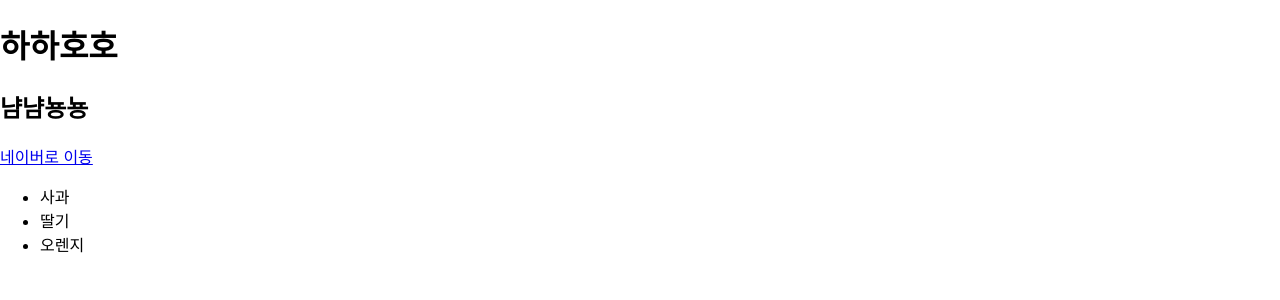
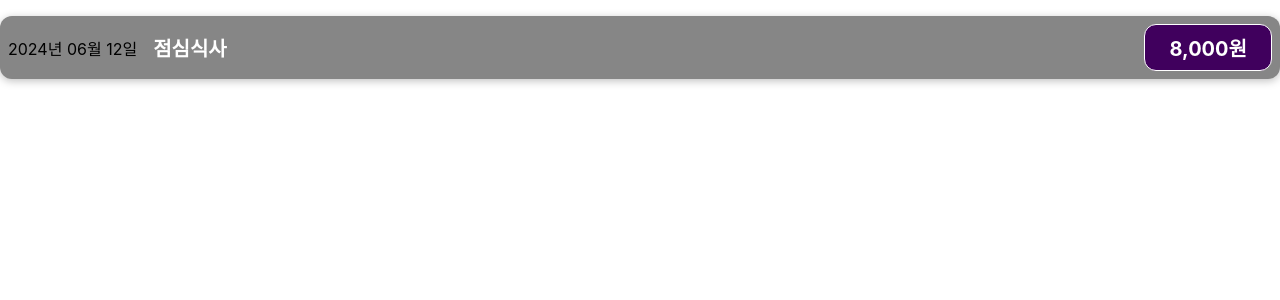
Before and after one commit to yunjeongg/REACT_STUDY20240612, a React (Create React App) app: page / in a window 1280 px wide. Shown: the top 300 px of the page. Built offline with nearby package versions, Linux system fonts and the light colour scheme.

Commit message:
# 03. 동적 데이터 렌더링

```diff
--- a/src/App.js
+++ b/src/App.js
@@ -1,38 +1,14 @@
 import logo from './logo.svg';
 import './App.css';
-import React from 'react';
-import Hello from './components/Hello';
-import Bye from './components/Bye';
-import Greet from './components/Greet';
+import React from 'react'
+import ExpenseItem from './components/expenses/ExpenseItem';
 
-function App() {
-
-  // 자바스크립트에서는
-  // const $h2 = React.createElement('h2', null, '방가방가');
-
-  // React에서는
-  const $h2 = <h2>방가봉가햄터리</h2>
-  const hello = '안녕안녕?';
-
-  // jsx 문법
-  // 1. return 안에 있는 태그는 반드시 하나의 태그로 묶여야 한다.
-  // 2. 의미없는 부모는 <React.Fragment>로 감싸면 된다. 대신 축약표현 <> 을 사용해도 된다.
-  // 3. 빈 태그(닫는 태그가 없는 태그)는 반드시 />로 마감해야 한다.
-  // 4. 태그의 class 속성은 자바스크립트 키워드 class 와 겹쳐서 className으로 표기해야 한다.
-
-  // jsx 태그 자동완성
-  // https://doishalf.tistory.com/59
-
-  // 플러그인에서 아래 설치
-  // ES7+ React/Redux/React-Native snippets
-
+const App = () => {
   return (
-    <React.Fragment>
-      <Hello/>
-      <Bye/>
-      <Greet/>
-    </React.Fragment>
-  );
+    <>
+    <ExpenseItem/>
+    </>
+  )
 }
 
-export default App;
+export default App
--- /dev/null
+++ b/src/components/expenses/ExpenseItem.css
@@ -0,0 +1,56 @@
+.expense-item {
+  display: flex;
+  justify-content: space-between;
+  align-items: center;
+  box-shadow: 0 2px 8px rgba(0, 0, 0, 0.25);
+  padding: 0.5rem;
+  margin: 1rem 0;
+  border-radius: 12px;
+  background-color: #868686;
+}
+
+.expense-item__description {
+  display: flex;
+  flex-direction: column;
+  gap: 1rem;
+  align-items: flex-end;
+  flex-flow: column-reverse;
+  justify-content: flex-start;
+  flex: 1;
+}
+
+.expense-item h2 {
+  color: #3a3a3a;
+  font-size: 1rem;
+  flex: 1;
+  margin: 0 1rem;
+  color: white;
+}
+
+.expense-item__price {
+  font-size: 1rem;
+  font-weight: bold;
+  color: white;
+  background-color: #40005d;
+  border: 1px solid white;
+  padding: 0.5rem;
+  border-radius: 12px;
+}
+
+@media (min-width: 580px) {
+  .expense-item__description {
+    flex-direction: row;
+    align-items: center;
+    justify-content: flex-start;
+    flex: 1;
+  }
+
+  .expense-item__description h2 {
+    font-size: 1.25rem;
+  }
+
+  .expense-item__price {
+    font-size: 1.25rem;
+    padding: 0.5rem 1.5rem;
+  }
+}
--- /dev/null
+++ b/src/components/expenses/ExpenseItem.js
@@ -0,0 +1,44 @@
+import React from 'react'
+import './ExpenseItem.css';
+
+const ExpenseItem = () => {
+
+  // 변수 선언
+  const expenseDate = new Date(2024, 6, 12);
+  const expenseTitle = '점심식사';
+  const expensePrice = 8000;
+
+  // 함수 선언
+
+  // 1자리 숫자를 2자리수로 변환하는 함수
+  const make2digit = (text) => {
+    return text.toString().padStart(2, '0');
+  };
+
+  // 날짜 변환하는 함수
+  const makeFormattedDate = () => {
+
+    const year = expenseDate.getFullYear();
+    const month = expenseDate.getMonth();
+    const date = expenseDate.getDate();
+
+    return `${year}년 ${make2digit(month)}월 ${make2digit(date)}일`;
+  };
+
+  // 원화 표기법으로 변환
+  const formattedPrice = new Intl.NumberFormat('ko-KR').format(expensePrice);
+
+
+
+  return (
+    <div className='expense-item'>
+      <div>{makeFormattedDate()}</div>
+      <div className='expense-item__description'>
+        <h2>{expenseTitle}</h2>
+        <div className='expense-item__price'>{formattedPrice}원</div>
+      </div>
+    </div>
+  )
+}
+
+export default ExpenseItem
```
